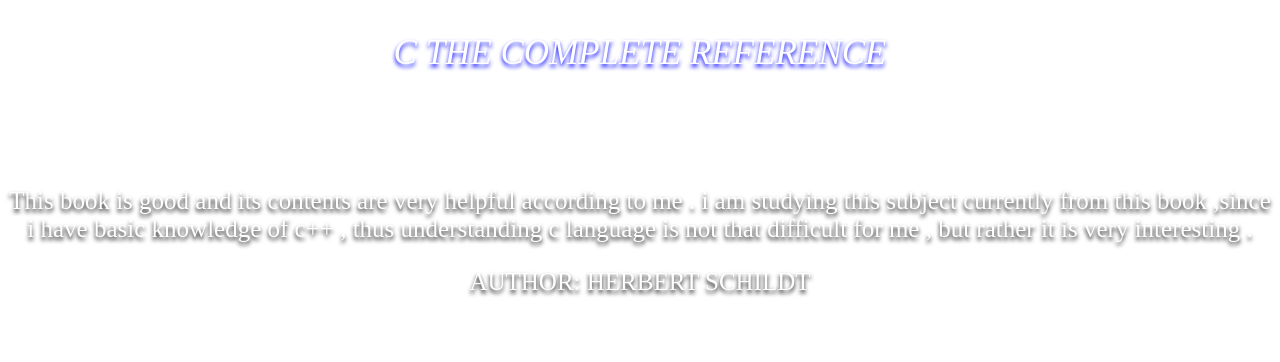
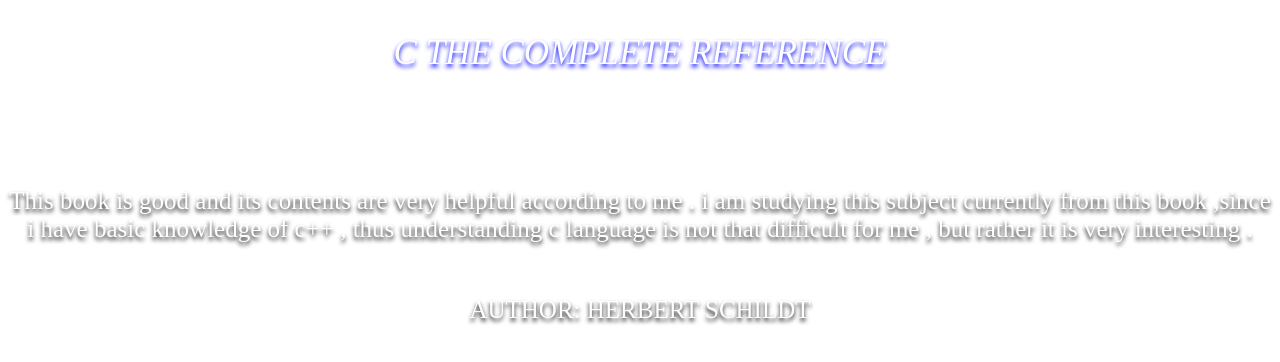
Before and after one commit to poojamanethiya/books, a plain HTML site: page c.html in a window 1280 px wide. Drawn offline with Linux system fonts and the light colour scheme.

Commit message:
Update c.html

```diff
--- a/c.html
+++ b/c.html
@@ -9,7 +9,7 @@
          This book is good and its contents are very helpful according to me .
          i am studying this subject currently from this book ,since i have basic knowledge
          of c++ , thus understanding c language is not that difficult for me , but
-         rather it is very interesting .
+         rather it is very interesting .<br><br>
 
 <p>AUTHOR: HERBERT SCHILDT</p>
 	</div>
```
